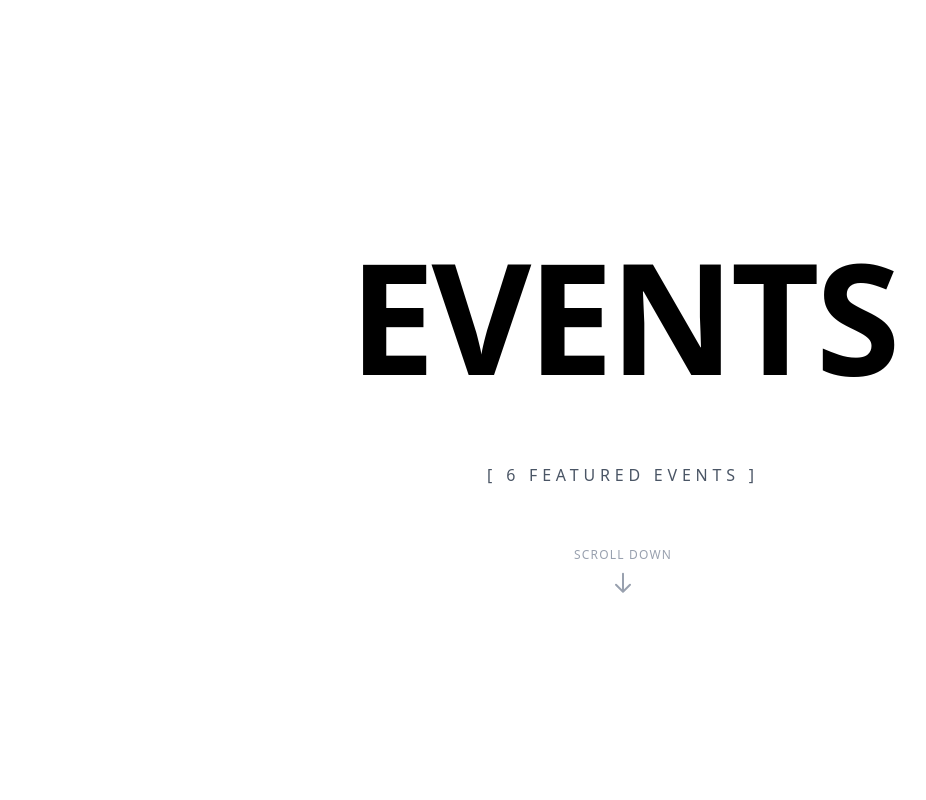
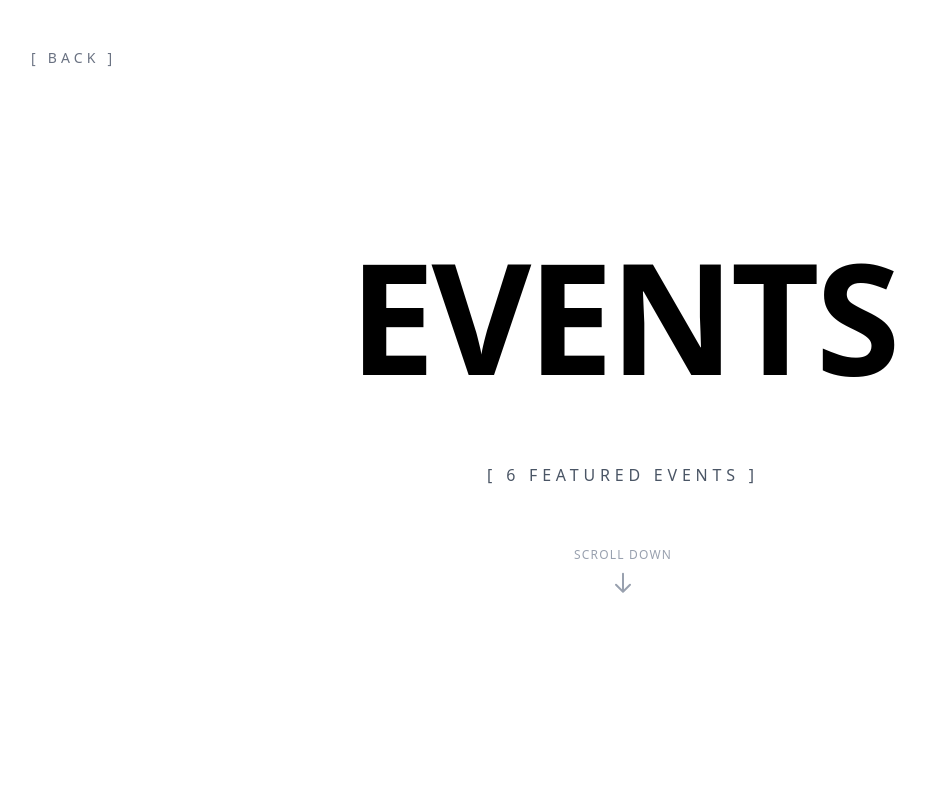
Before and after one commit to AdityakChauhan/IEEE, a Next.js app in the folder frontend/: page /events in a window 1280 px wide. Shown: the top 800 px of the page, without its empty margins (17-943 px from the left). Built offline with nearby package versions, Linux system fonts and the light colour scheme.

Commit message:
minor fixes

```diff
--- a/frontend/src/app/events/page.js
+++ b/frontend/src/app/events/page.js
@@ -95,6 +95,16 @@ export default function EventsGallery() {
 
   return (
     <div className="bg-white">
+      {/* Back Button */}
+      <Link
+        href="/"
+        className="fixed top-8 left-8 md:top-12 md:left-12 z-50 group flex items-center gap-2"
+      >
+        <span className="text-xs md:text-sm uppercase tracking-[0.3em] text-gray-500 group-hover:text-black transition-colors duration-300">
+          [ Back ]
+        </span>
+      </Link>
+
       {/* Hero Section */}
       <div ref={heroRef} className="min-h-screen flex items-center justify-center relative">
         <div className="text-center">
--- a/frontend/src/app/page.js
+++ b/frontend/src/app/page.js
@@ -54,7 +54,7 @@ export default function Home() {
         setActiveSection("home");
       } else if (scrollY < windowHeight * 14) {
         setActiveSection("society");
-      } else if (scrollY < windowHeight * 14.5) {
+      } else if (scrollY < windowHeight * 16) {
         setActiveSection("team");
       } else {
         setActiveSection("contact");
@@ -740,8 +740,9 @@ function TeamSection() {
       id="team-section"
       ref={sectionRef}
       className="relative z-40 bg-[#0a0a0a]"
-      style={{ height: "100vh", display: "flex", flexDirection: "column" }}
+      style={{ height: "250vh" }}
     >
+      <div className="sticky top-0 h-screen w-full flex flex-col overflow-hidden">
         <div className="absolute inset-0 overflow-hidden pointer-events-none">
           <div
             className="absolute w-[600px] h-[600px] rounded-full blur-[120px] opacity-20"
@@ -895,6 +896,7 @@ function TeamSection() {
                             filter: isHovered ? "grayscale(0%)" : "grayscale(100%)",
                             transform: isHovered ? "scale(1.05)" : "scale(1)",
                             transition: "all 0.7s ease",
+                            objectPosition: "center 25%", // FIX: Ensures faces aren't cropped
                           }}
                         />
 
@@ -981,6 +983,7 @@ function TeamSection() {
                   </div>
                 );
               })}
+            </div>
           </div>
         </div>
       </div>
@@ -1098,12 +1101,6 @@ function Header({ isLoading, activeSection }) {
 /* =========================================================================
    CONTACT SECTION (Sleek, Split Grid Design)
    ========================================================================= */
-/* =========================================================================
-   CONTACT SECTION (Sleek, Split Grid Design)
-   ========================================================================= */
-/* =========================================================================
-   CONTACT SECTION (Sleek, Split Grid Design)
-   ========================================================================= */
 function ContactSection() {
   return (
     <section id="contact-section" className="relative z-50 bg-[#fbfdff] text-[#001439] min-h-screen flex flex-col justify-center items-center overflow-hidden border-t border-black/5">
@@ -1123,7 +1120,7 @@ function ContactSection() {
             {/* Adjusted responsive text scaling and added break-words to prevent overlap */}
             <h2 className="text-5xl sm:text-6xl md:text-[4.5rem] xl:text-[5.5rem] font-black text-[#001439] leading-[1.05] tracking-tight break-words" style={{ fontFamily: "var(--font-syne)" }}>
               Let's build <br className="hidden md:block" />
-              smthn <br className="hidden md:block" />
+              something <br className="hidden md:block" />
               <span className="text-transparent bg-clip-text bg-gradient-to-r from-[#001439] to-[#3B82C4]">together.</span>
             </h2>
           </div>
```
Lines whose indentation alone changed are shown as unchanged.
